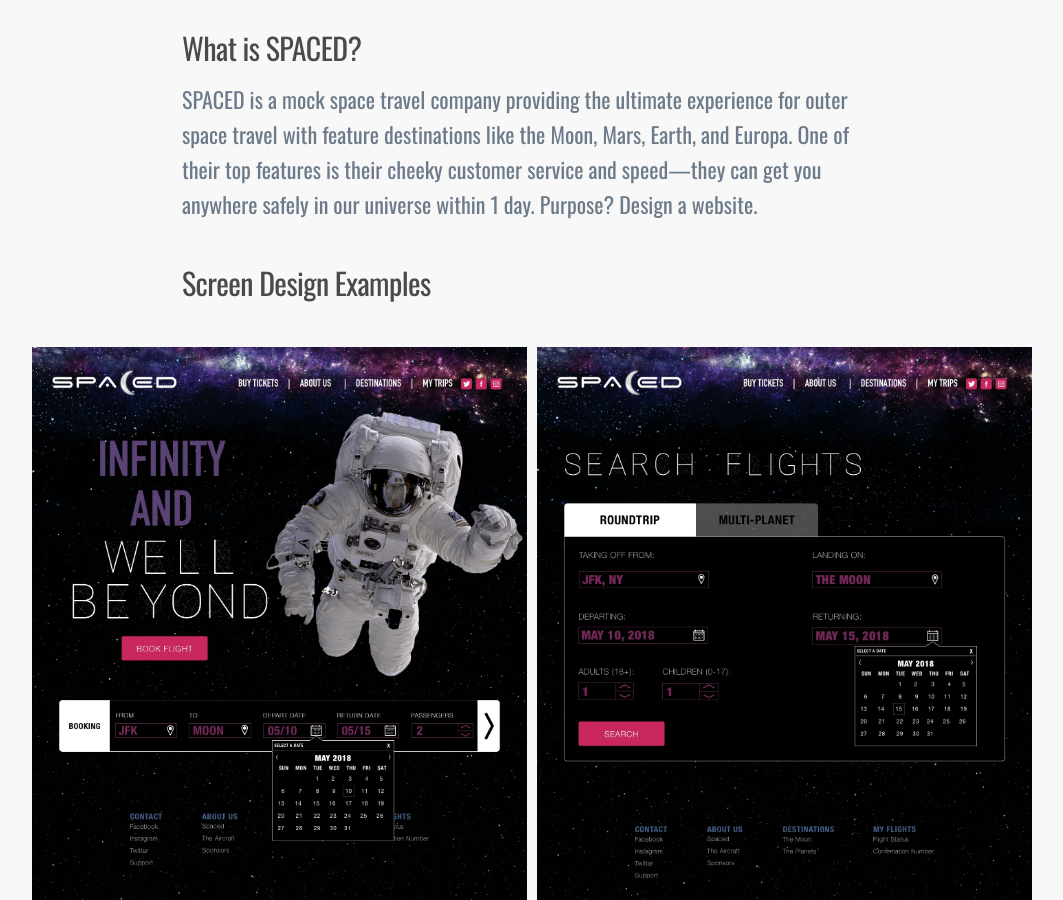
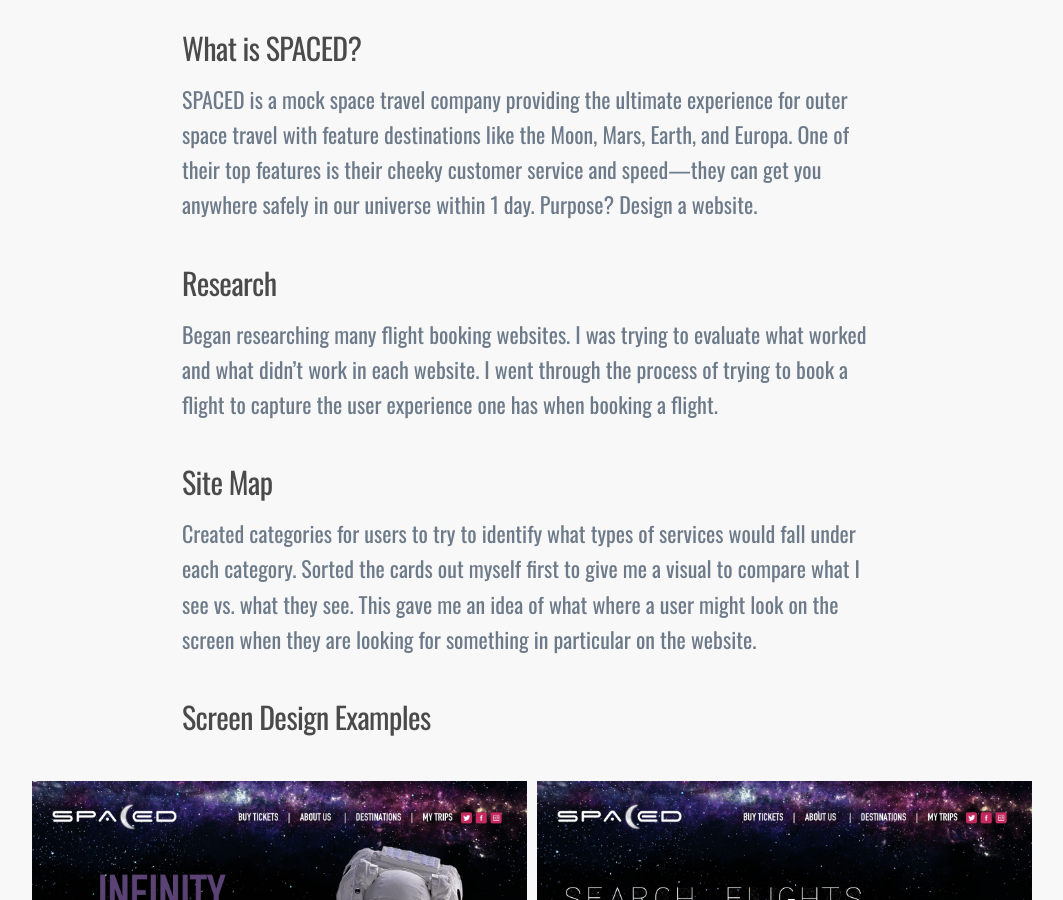
Before and after one commit to noremuhh/noremuhh.github.io, a Jekyll site: the page built from _projects/spaced.markdown, in a window 1280 px wide and 900 px high, scrolled down 1876 px. Shown: the whole window, without its empty margins (108-1171 px from the left). Built offline with Jekyll 4.4.1, drawn with Linux system fonts in a browser that asks for light colours; nearby versions of some CDN libraries.

Commit message:
Updated Spaced

```diff
--- a/_projects/spaced.markdown
+++ b/_projects/spaced.markdown
@@ -12,7 +12,19 @@ excerpt: We've all seen the moon, but have you ever been there?
 
 SPACED is a mock space travel company providing the  ultimate experience for outer space travel with feature destinations like the Moon, Mars, Earth, and Europa. One of their top features is their cheeky customer service and speed—they can get you anywhere safely in our universe within 1 day. Purpose? Design a website.
 
+
+### Research
+
+Began researching many flight booking websites. I was trying to evaluate what worked and what didn’t work in each  website. I went through the process of trying to book a flight to capture the user experience one has when booking a flight.
+
+
+### Site Map
+
+Created categories for users to try to identify what types
+of services would fall under each category. Sorted the cards out myself first to give me a visual to compare what I see vs. what they see.  This gave me an idea of what where a user might look on the screen when they are looking for something in particular on the website.
 ### Screen Design Examples
+
+
 
 <div class="gallery" data-columns="2">
 <img src="/uploads/Spaced1.jpg">
```
